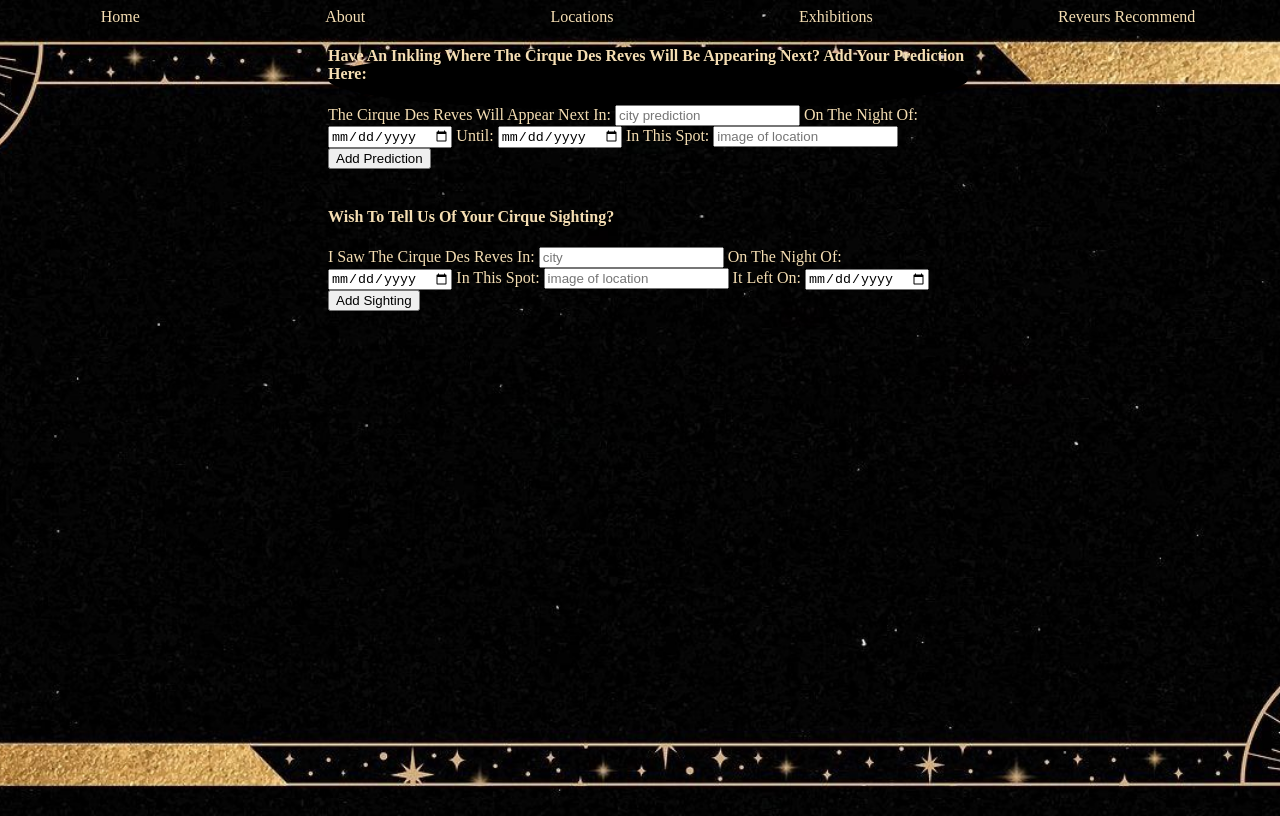
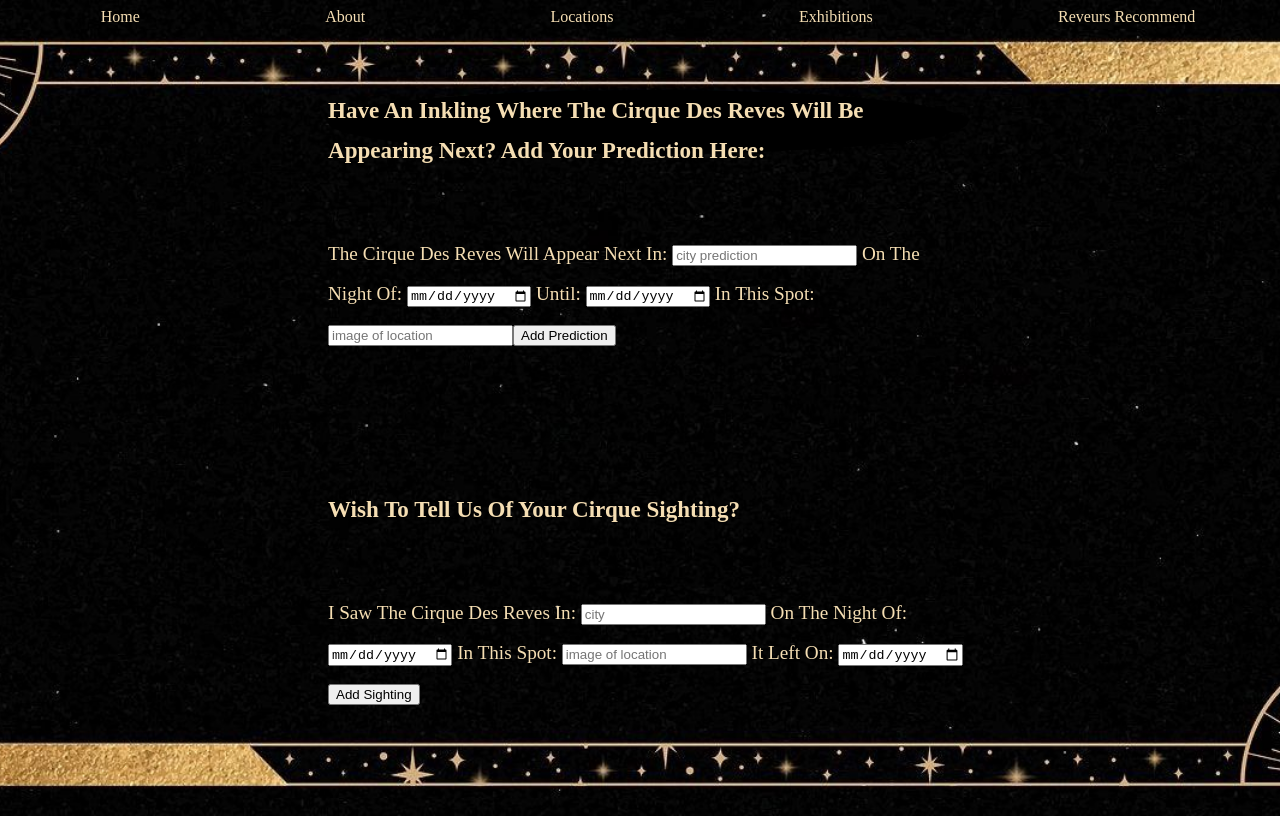
Before and after one commit to charlielin1988/reveurs-frontend, a Vue app in the folder client/: page /addlocationform in a window 1280 px wide. Built offline with nearby package versions, Linux system fonts and the light colour scheme; a web font is replaced by a local one.

Commit message:
Heroku config

```diff
--- a/client/package.json
+++ b/client/package.json
@@ -1,9 +1,9 @@
 {
-  "name": "client",
+  "name": "vue-heroku",
   "version": "0.1.0",
   "private": true,
   "scripts": {
-    "serve": "vue-cli-service serve",
+    "start": "vue-cli-service serve",
     "build": "vue-cli-service build",
     "lint": "vue-cli-service lint"
   },
--- a/client/src/pages/About.vue
+++ b/client/src/pages/About.vue
@@ -13,16 +13,18 @@ body {
   font-family:"Lancelot", cursive;
 }
 h1 {
-  margin-top: 10%;
+  margin-top: 15%;
   text-align:center;
 }
 .about {
   word-spacing:auto;
-  font-size:1.5em;
+  font-size:1.2em;
   margin-left:10%;
   margin-right:10%;
   line-height:3.5vh;
   font-family:"Lancelot", cursive;
   font-style:bold;
+  color: wheat;
+  text-align:center
 }
 </style>
--- a/client/src/pages/AddLocationForm.vue
+++ b/client/src/pages/AddLocationForm.vue
@@ -1,7 +1,7 @@
 <template>
 <div class = 'add-location'>
-  <div class='location-prediction-form'>
-  <h4> Have An Inkling Where The Cirque Des Reves Will Be Appearing Next? Add Your Prediction Here:</h4>
+  <div class='location-form'>
+  <h4 class="form-header"> Have An Inkling Where The Cirque Des Reves Will Be Appearing Next? Add Your Prediction Here:</h4>
   <form @submit="formSubmit" >
     The Cirque Des Reves Will Appear Next In:
    <input
@@ -36,9 +36,9 @@
   <button type="submit">Add Prediction</button>
   </form>
   </div>
-  <div class='location-prediction-form'>
+  <div class='location-form'>
     <br/>
-  <h4> Wish To Tell Us Of Your Cirque Sighting?</h4>
+  <h4 class="form-header"> Wish To Tell Us Of Your Cirque Sighting?</h4>
   <form @submit="formSubmit" >
     I Saw The Cirque Des Reves In:
    <input
@@ -115,3 +115,17 @@ export default {
 
 }
 </script>
+<style>
+.location-form {
+  margin-top: 10%;
+  margin-bottom: 10%;
+  line-height: 5vh;
+  font-size: larger;
+}
+
+.form-header {
+  margin-bottom: 10%;
+  font-size:larger;
+
+}
+</style>
--- a/client/src/pages/AllExhibitions.vue
+++ b/client/src/pages/AllExhibitions.vue
@@ -1,6 +1,6 @@
 <template>
   <div class="view-locations">
-    <h1>Exhibitions</h1>
+    <h1 class="exhibitions">Exhibitions</h1>
 
     <div class="exhibitions-container">
       <ExhibitionCard v-for="exhibition in exhibitions" :key="exhibition.id" :exhibition="exhibition" @click.native="selectExhibition(exhibition.id)" />
@@ -41,14 +41,15 @@ export default {
 <style>
 .view-locations {
   color: wheat;
-  background-color: black;
+  background-color: black; opacity:.8;
+
 
 }
 .exhibitions-container {
   display: grid;
   grid-template-rows: 1fr;
   text-align:center;
-  align-items:baseline;
   justify-content:space-around;
+
 }
 </style>
--- a/client/src/pages/Locations.vue
+++ b/client/src/pages/Locations.vue
@@ -6,10 +6,11 @@
     <section class ="location-card-container">
       <LocationCard v-for="location in locations" :key="location.id" :location="location" @selectLocation="selectLocation" @handleDelete="handleDelete"
       />
-      <button class="add-location">
-      <a href="http://localhost:8080/addlocationform"></a>
-      Add Location
-    </button>
+      <a href="http://localhost:8080/addlocationform">
+      <button class="add-location">Add Location </button>
+      </a>
+
+
     </section>
 
 
```
Also changed, not shown: 1 other file (tests, documents, lock files or other folders).
